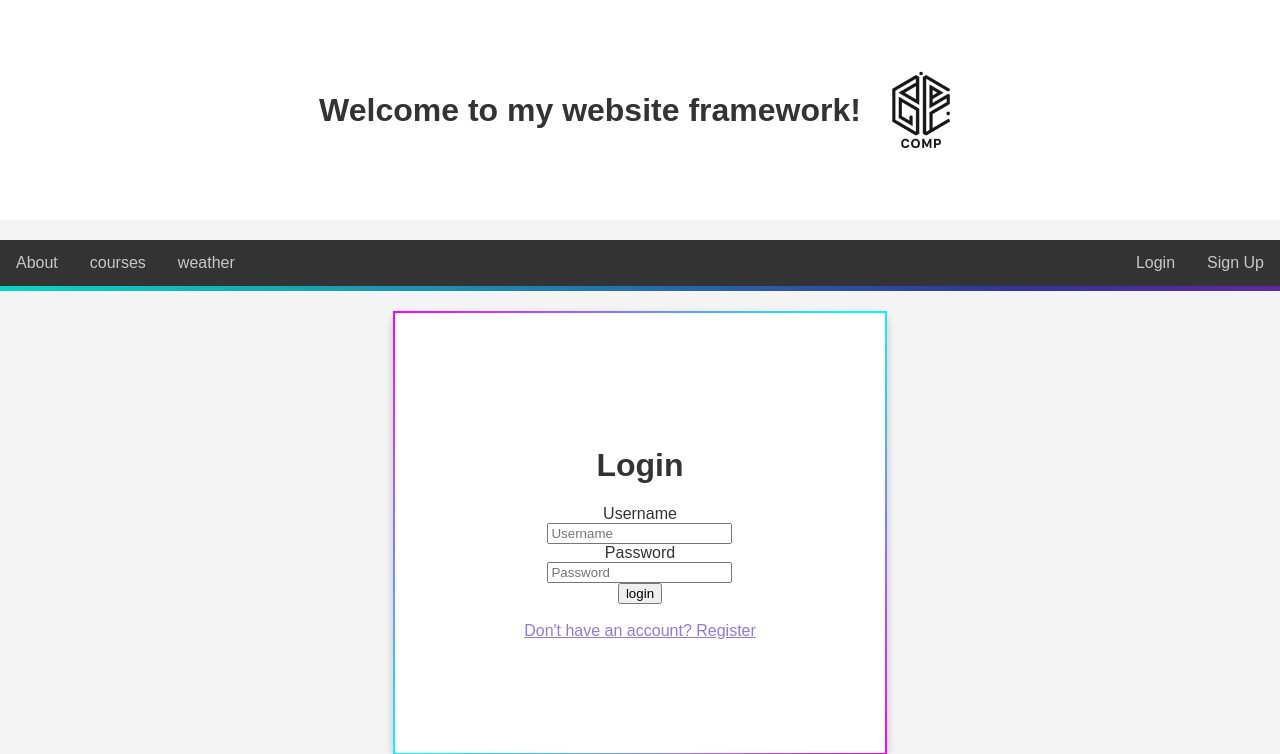
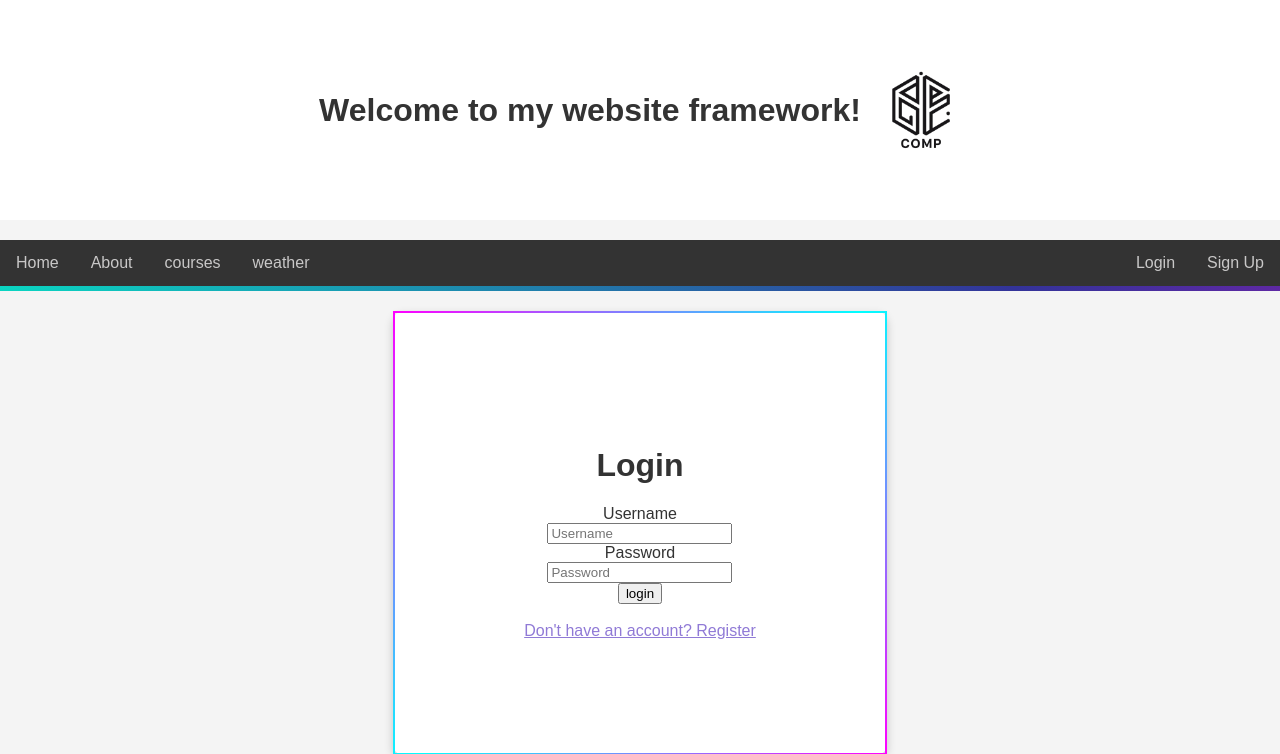
Before and after one commit to khanya-mcfadden/os-practice-framework, a Flask app: page /login in a window 1280 px wide. Shown: the top 754 px of the page. Run offline with Flask 3, Linux system fonts and the light colour scheme.

Commit message:
Add Home link to navigation bar in index.html

```diff
--- a/flaskr/templates/index.html
+++ b/flaskr/templates/index.html
@@ -20,6 +20,7 @@
 
   <nav class="nav">
     <div class="nav-left"></div>
+    <a href="/" style="color: #c9c8c8">Home</a>
     <a href="/about" style="color: #c9c8c8">About</a>
     <a href="/courses" style="color: #c9c8c8">courses</a>
     <a href="/weather_page" style="color: #c9c8c8">weather</a>
```
